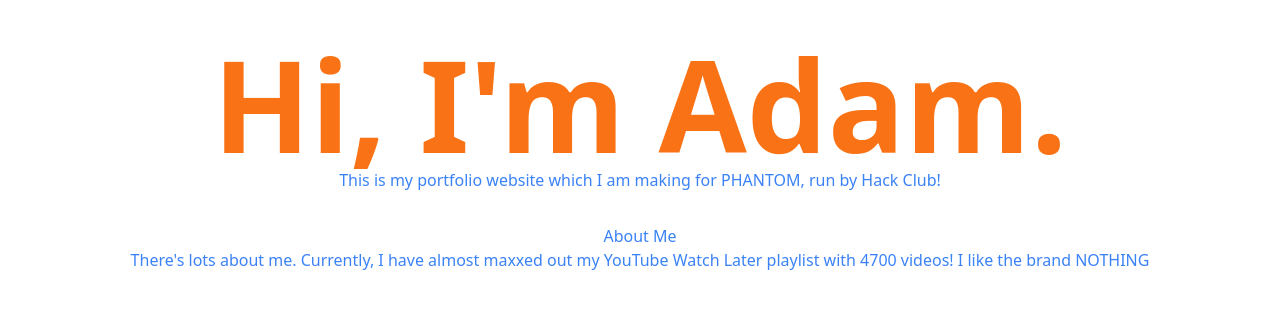
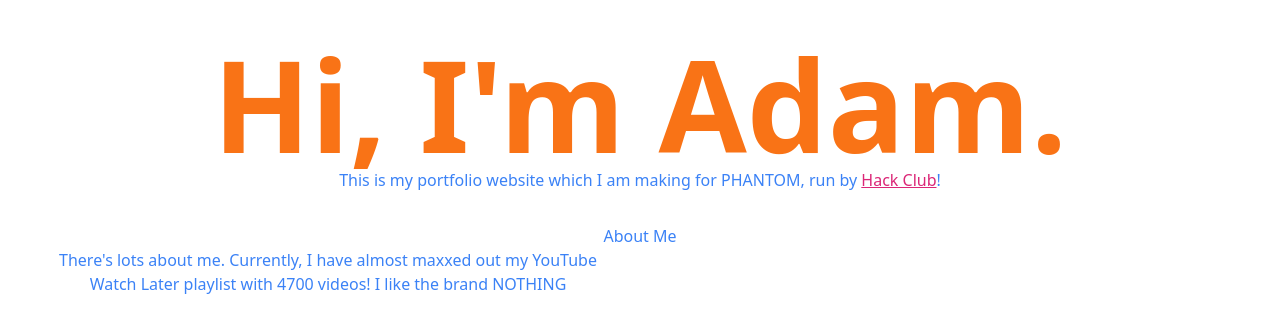
Before and after one commit to Nexzter/my-portfolio, a plain HTML site: page index.html in a window 1280 px wide. Shown: the top 333 px of the page. Drawn offline with nearby package versions, Linux system fonts and the light colour scheme.

Commit message:
added hack club link

```diff
--- a/index.html
+++ b/index.html
@@ -6,10 +6,10 @@
 	</head>
 	<body class ="text-center bg-black-650 text-blue-500 p-10">
 		<h1 class="text-orange-500 text-9xl font-semibold">Hi, I'm Adam.</h1>
-		<p>This is my portfolio website which I am making for PHANTOM, run by Hack Club!</p>
+		<p>This is my portfolio website which I am making for PHANTOM, run by <a href="https://hackclub.com" class="text-pink-600 underline hover:text-pink-800">Hack Club</a>!</p>
 
         <h2 class="mt-8">About Me</h2>
-        <p>There's lots about me. Currently, I have almost maxxed out my YouTube Watch Later playlist with 4700 videos!
+        <p class="max-w-xl">There's lots about me. Currently, I have almost maxxed out my YouTube Watch Later playlist with 4700 videos!
         </n>I like the brand NOTHING</n>
 
         </p>
```
